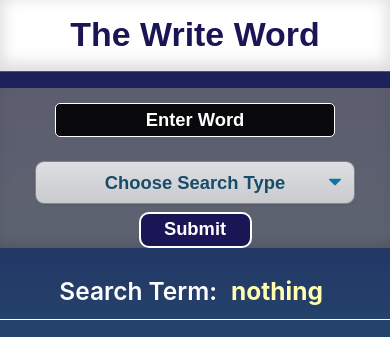
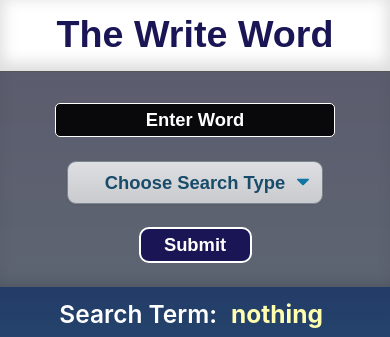
Before and after one commit to gmcln-rct/writeword, a React (Create React App) app: page / in a window 390 px wide. Shown: the top 337 px of the page. Built offline with nearby package versions, Linux system fonts and the light colour scheme; no server answers; a web font is replaced by a local one.

Commit message:
Fix form issue

```diff
--- a/src/styles/index.scss
+++ b/src/styles/index.scss
@@ -59,7 +59,7 @@ nav {
 
   font-family: pauline, sans-serif;
   font-style: normal;
-  font-size: calc(32px + (64 - 32) * ((100vw - 300px) / (1800 - 300)));
+  font-size: calc(36px + (64 - 36) * ((100vw - 300px) / (1800 - 300)));
   line-height: calc(36px + (68 - 36) * ((100vw - 300px) / (1800 - 300)));
   font-weight: 700;
   text-align: center;
@@ -168,7 +168,7 @@ form {
 
 
   .select-css {
-    width: 20rem;
+    width: 16rem;
     max-width:90%;
     // height: 2.2em;
     margin: 2vmin 2vmin;
@@ -328,10 +328,14 @@ footer {
     display: flex;
     flex-direction: column;
 
-    margin: 4vmin 0;
+    padding: 4vmin 0;
 
     input  {
       margin: 4vmin 0vmin;
+    }
+
+    button {
+      margin: 4vmin 0 2vmin 0;
     }
   }
 
```
